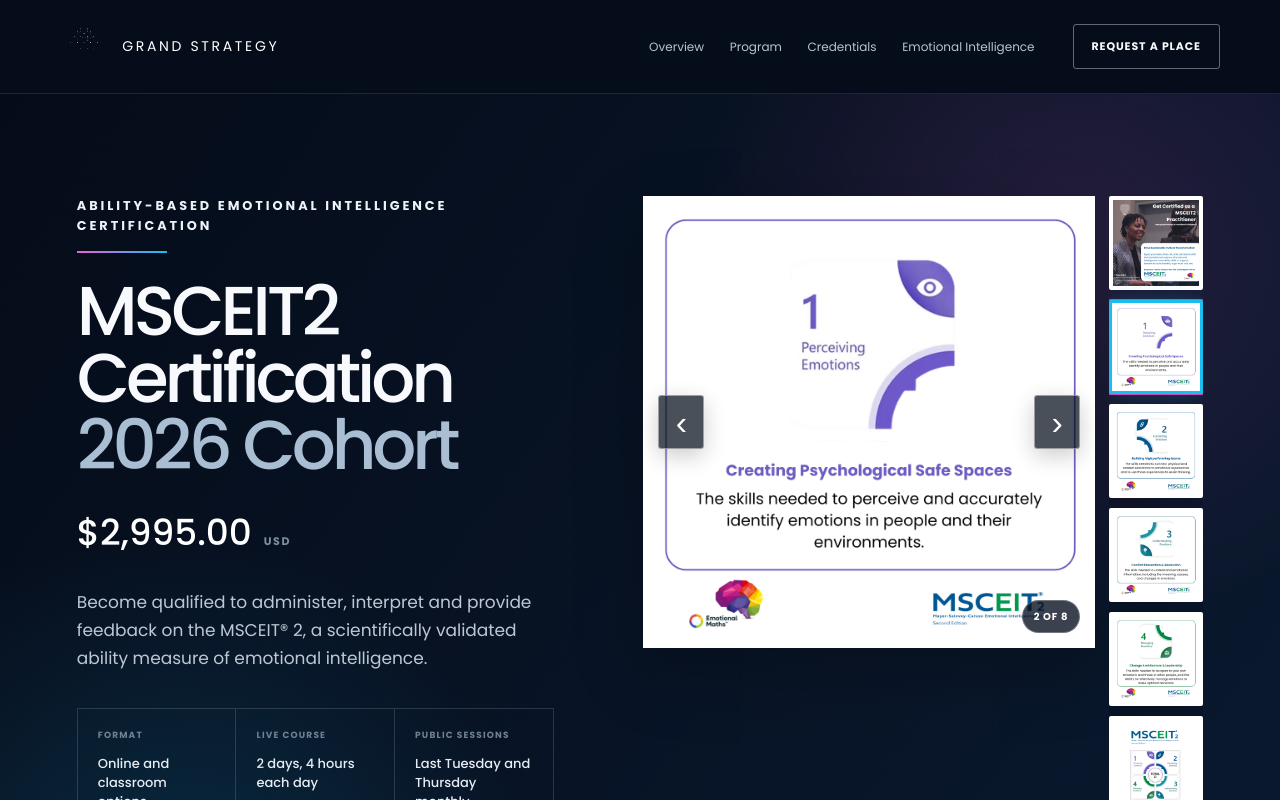
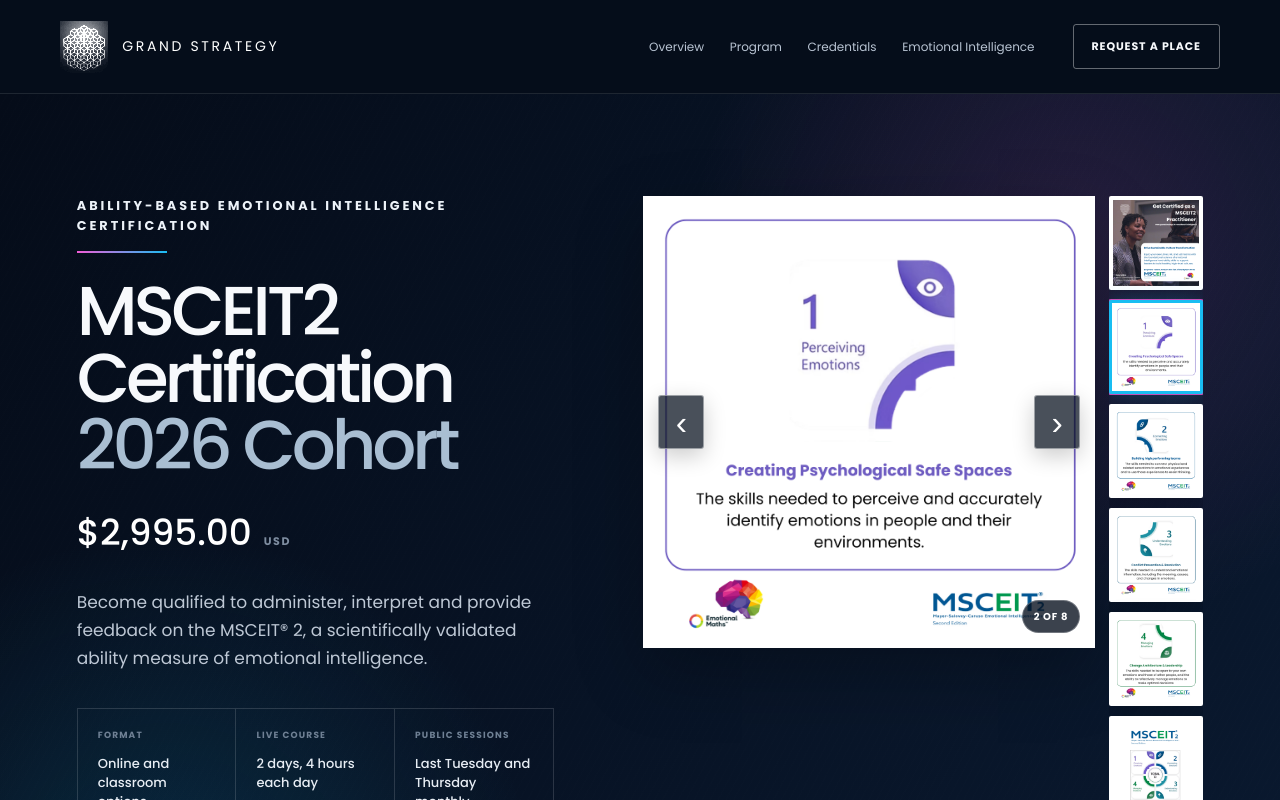
Before and after one commit to GrandStrategyConsulting/grandstrategywebsite, a Next.js app: page /emotional-intelligence/p/emotional-intelligence-msceit-assessment-coaching-session-e9g35 in a window 1280 px wide. Shown: the top 800 px of the page. Built offline with nearby package versions, Linux system fonts and the light colour scheme.

Commit message:
Brighten logo mark to white

```diff
--- a/app/emotional-intelligence/p/emotional-intelligence-msceit-assessment-coaching-session-e9g35/page.module.css
+++ b/app/emotional-intelligence/p/emotional-intelligence-msceit-assessment-coaching-session-e9g35/page.module.css
@@ -2,7 +2,7 @@
 .header { position:relative; z-index:10; display:flex; align-items:center; gap:38px; min-height:94px; padding:0 clamp(24px,4.7vw,84px); border-bottom:1px solid rgba(255,255,255,.1); background:#050d1a; }
 .brand { display:flex; align-items:center; gap:14px; min-width:max-content; color:#fff; font-size:14px; letter-spacing:.19em; text-transform:uppercase; }
 .brandMark { position:relative; display:block; flex:0 0 48px; width:48px; height:52px; overflow:hidden; }
-.brandMark img { position:absolute; top:-7px; left:-16px; width:80px; max-width:none; height:auto; opacity:.94; filter:grayscale(1) contrast(3.2) brightness(1.25); mix-blend-mode:screen; }
+.brandMark img { position:absolute; top:-7px; left:-16px; width:80px; max-width:none; height:auto; opacity:1; filter:grayscale(1) brightness(2.8) contrast(3.5); mix-blend-mode:screen; }
 .header nav { display:flex; gap:clamp(16px,2vw,32px); margin-left:auto; }
 .header nav a { color:#b9c4d3; font-size:12px; transition:color .2s ease; }.header nav a:hover{color:#fff}
 .headerCta { padding:13px 18px; border:1px solid rgba(255,255,255,.38); border-radius:3px; font-size:11px; font-weight:700; letter-spacing:.08em; text-transform:uppercase; }
--- a/app/globals.css
+++ b/app/globals.css
@@ -8,7 +8,7 @@
 .site-header { position: absolute; z-index: 20; top: 0; left: 0; right: 0; display: flex; align-items: center; gap: 42px; min-height: 94px; padding: 0 clamp(24px, 4.7vw, 84px); border-bottom: 1px solid rgba(255,255,255,.1); background: rgba(4,12,27,.42); backdrop-filter: blur(14px); }
 .brand { display: flex; align-items: center; gap: 14px; min-width: max-content; text-transform: uppercase; letter-spacing: .19em; font-size: 14px; }
 .brand-mark { position: relative; display: block; flex: 0 0 48px; width: 48px; height: 52px; overflow: hidden; }
-.brand-mark img { position: absolute; top: -7px; left: -16px; width: 80px; max-width: none; height: auto; opacity: .94; filter: grayscale(1) contrast(3.2) brightness(1.25); mix-blend-mode: screen; }
+.brand-mark img { position: absolute; top: -7px; left: -16px; width: 80px; max-width: none; height: auto; opacity: 1; filter: grayscale(1) brightness(2.8) contrast(3.5); mix-blend-mode: screen; }
 .site-header nav { margin-left: auto; display: flex; align-items: center; gap: clamp(14px, 1.7vw, 30px); }
 .site-header nav a { color: #c8d0dc; font-size: 12px; transition: color .2s ease; }.site-header nav a:hover { color: white; }
 .nav-cta { padding: 13px 18px; border: 1px solid rgba(255,255,255,.38); border-radius: 3px; font-size: 11px; font-weight: 700; letter-spacing: .08em; text-transform: uppercase; }
```
